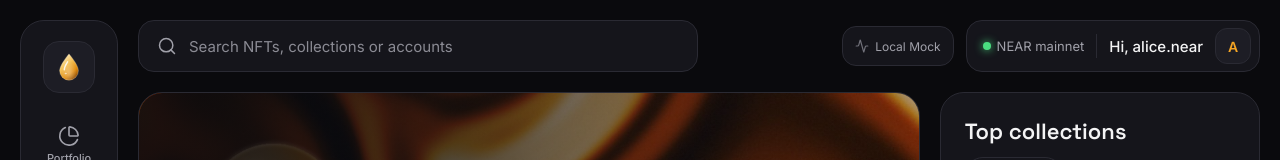
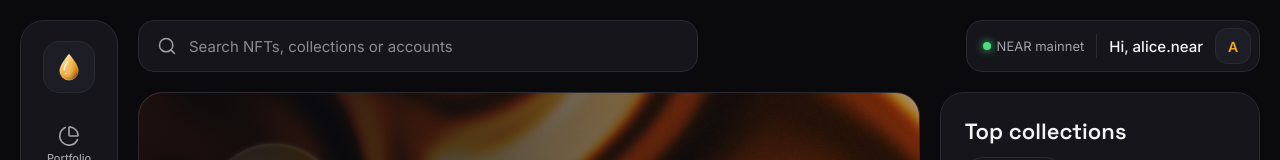
Before and after one commit to kazzysax/QUORUM, a React (Vite) app in the folder frontend/: page / in a window 1280 px wide. Shown: the top 160 px of the page. Built offline with nearby package versions, Linux system fonts and the light colour scheme; no server answers.

Commit message:
fix(ui): remove Local Mock pill from top navigation bar and update URLs

```diff
--- a/frontend/src/components/Header.tsx
+++ b/frontend/src/components/Header.tsx
@@ -1,12 +1,12 @@
 import React from 'react';
-import { Search, Activity } from 'lucide-react';
+import { Search } from 'lucide-react';
 import type { UserWallet } from '../types';
 
 interface HeaderProps {
   searchQuery: string;
   onSearchChange: (q: string) => void;
   wallet: UserWallet;
-  backendOnline: boolean;
+  backendOnline?: boolean;
   onOpenWallet: () => void;
 }
 
@@ -14,7 +14,6 @@ export const Header: React.FC<HeaderProps> = ({
   searchQuery,
   onSearchChange,
   wallet,
-  backendOnline,
   onOpenWallet,
 }) => {
   return (
@@ -69,26 +68,6 @@ export const Header: React.FC<HeaderProps> = ({
 
       {/* Right controls */}
       <div style={{ display: 'flex', alignItems: 'center', gap: '12px' }}>
-        {/* Backend API status */}
-        <div
-          title={backendOnline ? 'Backend API connected (localhost:8080)' : 'Running on simulated local blockchain layer'}
-          style={{
-            display: 'inline-flex',
-            alignItems: 'center',
-            gap: '6px',
-            fontSize: '12px',
-            color: backendOnline ? '#86EFAC' : '#A1A1AA',
-            background: '#15151B',
-            border: '1px solid #2A2A33',
-            borderRadius: '14px',
-            padding: '6px 12px',
-            height: '40px',
-          }}
-        >
-          <Activity size={14} color={backendOnline ? '#4ADE80' : '#71717A'} />
-          <span>{backendOnline ? 'API :8080' : 'Local Mock'}</span>
-        </div>
-
         {/* Account & Network Pill */}
         <button
           onClick={onOpenWallet}
```
Also changed, not shown: 1 other file (tests, documents, lock files or other folders).
